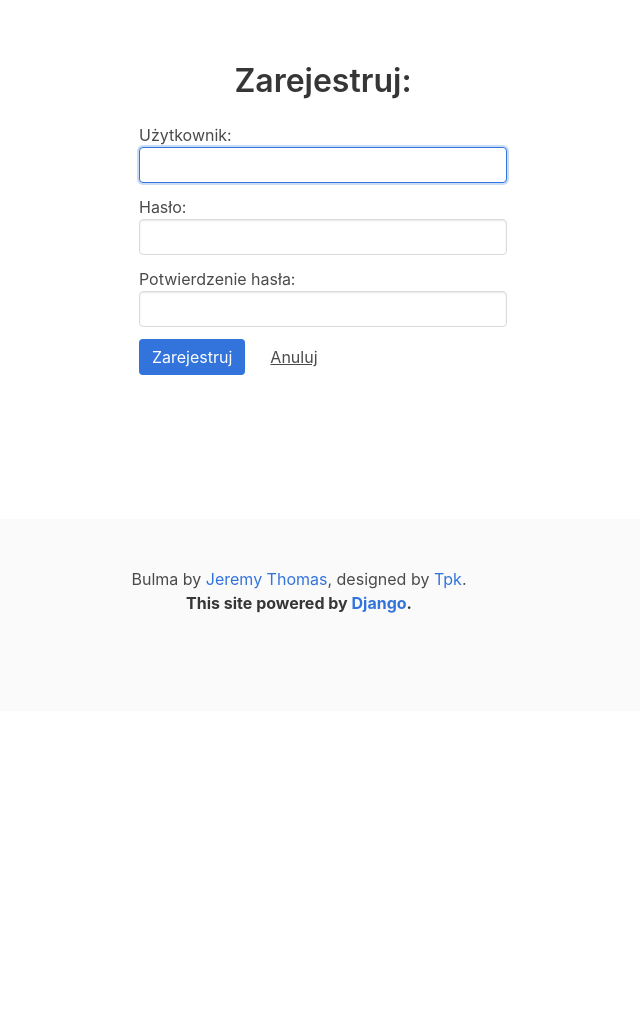
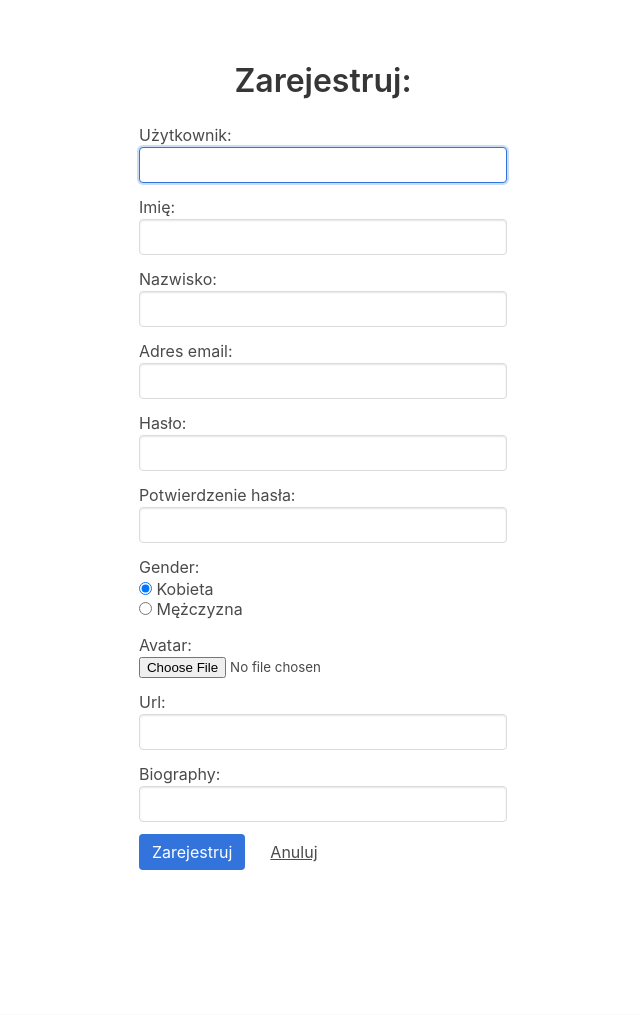
Before and after one commit to BmB-b/Webber, a Django app: page /account/register in a window 1280 px wide. Shown: the part 133-1148 px from the top of the page, without its empty margins (341-981 px from the left). Before the commit the page ends 746 px from the top, so only its background shows below. Run offline with Django 3.2, Linux system fonts and the light colour scheme; some libraries are stand-ins or nearby versions.

Commit message:
Add register form, extend custom user model

```diff
--- /dev/null
+++ b/account/choices.py
@@ -0,0 +1,4 @@
+GENDER_CHOICES = (
+    (False, 'Kobieta'),
+    (True, 'Mężczyzna')
+)
--- /dev/null
+++ b/account/forms.py
@@ -0,0 +1,16 @@
+from django import forms
+from django.contrib.auth.forms import UserCreationForm
+from .models import ExtendedUser
+
+from .choices import GENDER_CHOICES
+
+class SignUpForm(UserCreationForm):
+
+    gender = forms.BooleanField(initial=GENDER_CHOICES[0], widget=forms.RadioSelect(choices=GENDER_CHOICES))
+    avatar = forms.ImageField(required=False)
+    url = forms.URLField(max_length=20, required=False)
+    biography =  forms.CharField(max_length=1000, required=False)
+
+    class Meta:
+        model = ExtendedUser
+        fields = ('username', 'first_name', 'last_name', 'email', 'password1', 'password2',)
--- a/account/models.py
+++ b/account/models.py
@@ -1,11 +1,30 @@
 from django.db import models
 from django.contrib.auth.models import AbstractUser
+from .choices import GENDER_CHOICES
+
+from django.db.models.signals import pre_save
 
 # Create your models here.
 class ExtendedUser(AbstractUser):
-    image = models.ImageField(upload_to='avatars/')
-    url = models.URLField()
-    biography = models.CharField(max_length=1000)
+    gender = models.BooleanField(default=GENDER_CHOICES[0], choices=GENDER_CHOICES)
+    image = models.ImageField(upload_to='avatars/', blank=True)
+    url = models.URLField(blank=True)
+    biography = models.CharField(max_length=1000, blank=True)
 
     def snippet(self):
         return self.biography[:130] + '...'
+
+
+def set_avatar(instance):
+    avatar = instance.image
+    gender = instance.gender
+    if gender == False:
+        avatar = 'default_male.png'
+    else:
+        avatar = 'default_famale.png'
+    return avatar
+
+def post_save_avatar(sender, instance, *args, **kwargs):
+    if not instance.image:
+        instance.image = set_avatar(instance)
+pre_save.connect(post_save_avatar, sender=ExtendedUser)
--- a/account/templates/registration/register.html
+++ b/account/templates/registration/register.html
@@ -30,10 +30,16 @@
                             <div class="field">
                                 <label for="{{ field.id_for_label }}">{{ field.label }}:</label>
                                 <div class="control">
-                                    {{ field|add_class:'input' }}
+                                    {% if field.field.widget.input_type == 'radio' %}
+                                        {{ field|add_class:'radio' }}
+                                    {% elif field.field.widget.input_type == 'file' %}
+                                        {{ field|add_class:'file' }}
+                                    {% else %}
+                                        {{ field|add_class:'input' }}
+                                    {% endif %}
                                 </div>
                                 {% for error in field.errors %}
-                                    <span class="help-block">{{ error }}</span>
+                                    <span class="has-text-danger help-block">{{ error }}</span>
                                 {% endfor %}
                             </div>
                         {% endfor %}
--- a/account/views.py
+++ b/account/views.py
@@ -1,6 +1,8 @@
 from django.shortcuts import render, redirect
 from django.contrib.auth.forms import UserCreationForm
 from django.contrib.auth import authenticate, login
+
+from .forms import SignUpForm
 
 # Create your views here.
 def dashboard(request):
@@ -10,7 +12,7 @@
 
     # TODOS: Repair register for ExtendedUser model
     if request.method == 'POST':
-        form = UserCreationForm(request.POST)
+        form = SignUpForm(request.POST)
 
         if form.is_valid():
             form.save()
@@ -18,9 +20,9 @@
             password = form.cleaned_data['password1']
             user = authenticate(username=username, password=password)
             login(request, user)
-            return redirect('account:index')
+            return redirect('index')
     else:
-        form = UserCreationForm()
+        form = SignUpForm()
 
     context = { 'form': form }
     return render(request, 'registration/register.html', context)
```
Also changed, not shown: account/migrations/0001_initial.py, account/migrations/0002_auto_20181224_1440.py (added), account/migrations/0003_auto_20181224_1627.py (added), account/migrations/0004_auto_20181224_1633.py (added).
